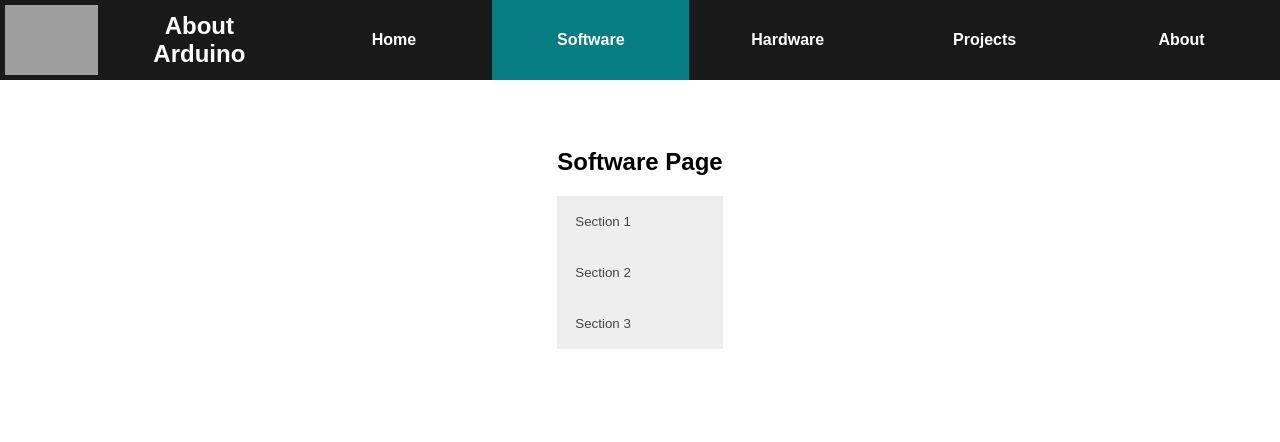
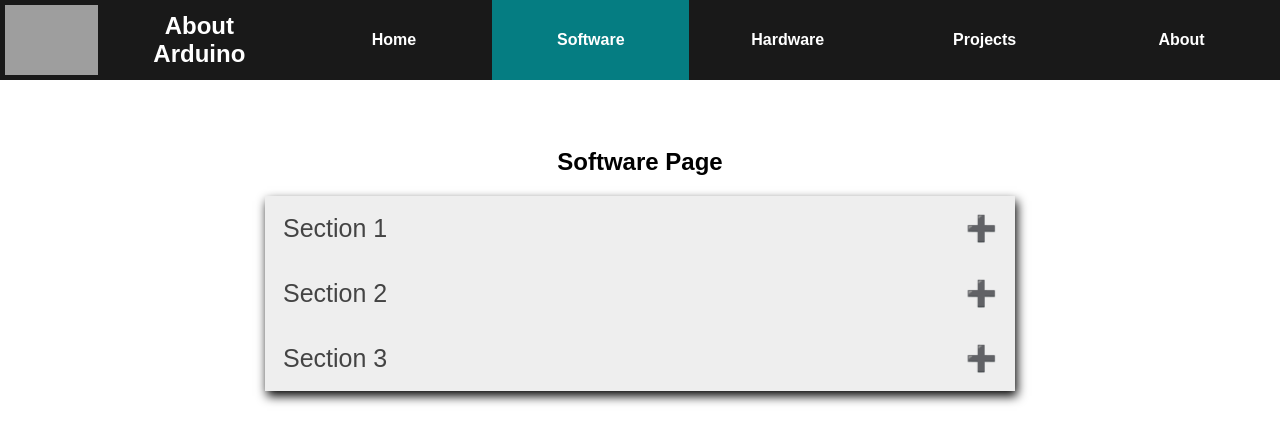
Before and after one commit to mattbritt/arduino-website, a React (Create React App) app: page /software in a window 1280 px wide. Shown: the top 442 px of the page. Built offline with nearby package versions, Linux system fonts and the light colour scheme; grey boxes are pictures that could not be loaded.

Commit message:
Accordian basic buildout complete

```diff
--- a/src/components/Accordian.css
+++ b/src/components/Accordian.css
@@ -1,3 +1,7 @@
+.accordian-div{
+    box-shadow: 2px 5px 10px;
+    font-size: 25px;
+}
 .accordian{
     background: #eee;
     color: #444;
@@ -8,15 +12,29 @@
     border: none;
     outline: none;
     transition: 0.4s;
+
+    font-size: 25px;
+}
+
+.accordian:after{
+    content: '\02795';
+
+    color: #777;
+    float: right;
+    margin-left: 5px;
 }
 
 .active, .accordian:hover{
     background: #ccc;
 }
 
+.active:after{
+    content: '\2796';
+}
+
 .panel{
     padding: 0 18px;
-    background: white;
+    background: rgb(250,250,250);
 
     overflow: hidden;
     max-height: 0;
--- a/src/components/Accordian.js
+++ b/src/components/Accordian.js
@@ -20,7 +20,7 @@
         panel.style.maxHeight = null;
     }
     else{
-        panel.style.maxHeight = '50px'//= panel.scrollHeight + 'px';
+        panel.style.maxHeight = panel.scrollHeight + 'px';
     }
 }
 
--- a/src/pages/HardwarePage.js
+++ b/src/pages/HardwarePage.js
@@ -8,6 +8,9 @@
 import React, {Component} from 'react';
 
 import NavBar from '../components/NavBar';
+import Accordian from '../components/Accordian';
+
+import './HardwarePage.css';
 
 export default class HardwarePage extends Component{
     render(){
@@ -16,6 +19,7 @@
                 <NavBar currentPage='hardware' />
                 <article>
             <h1>Hardware Page</h1>
+            <Accordian />
             </article>
             </div>
         )
--- /dev/null
+++ b/src/pages/SoftwarePage.css
@@ -0,0 +1,3 @@
+#software-page{
+    width: 750px;
+}
--- a/src/pages/SoftwarePage.js
+++ b/src/pages/SoftwarePage.js
@@ -10,12 +10,14 @@
 import NavBar from '../components/NavBar';
 import Accordian from '../components/Accordian';
 
+import './SoftwarePage.css';
+
 export default class SoftwarePage extends Component{
     render(){
         return(
             <div>
                     <NavBar currentPage='software' />
-                <article>
+                <article id='software-page'>
                 <h1>Software Page</h1>
                 <Accordian />
                 </article>
```
Also changed, not shown: src/pages/HardwarePage.css (added).
